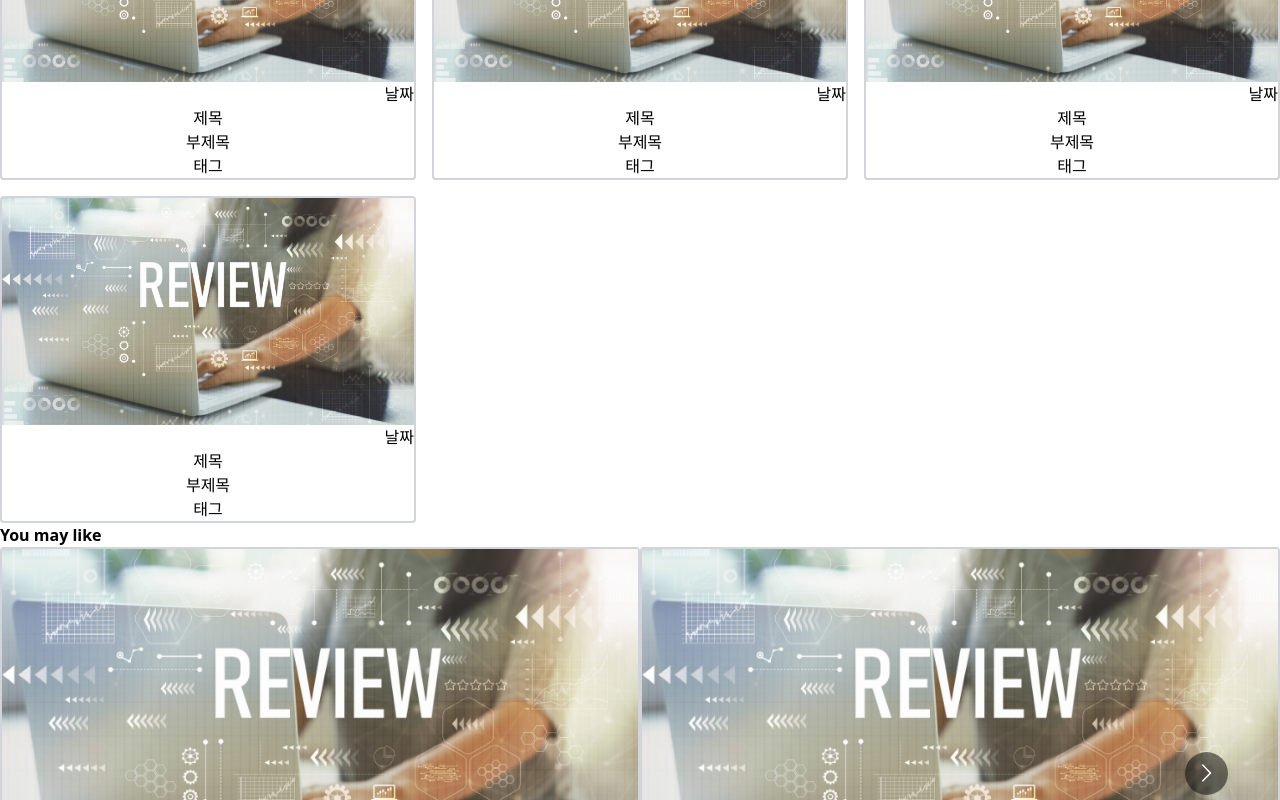
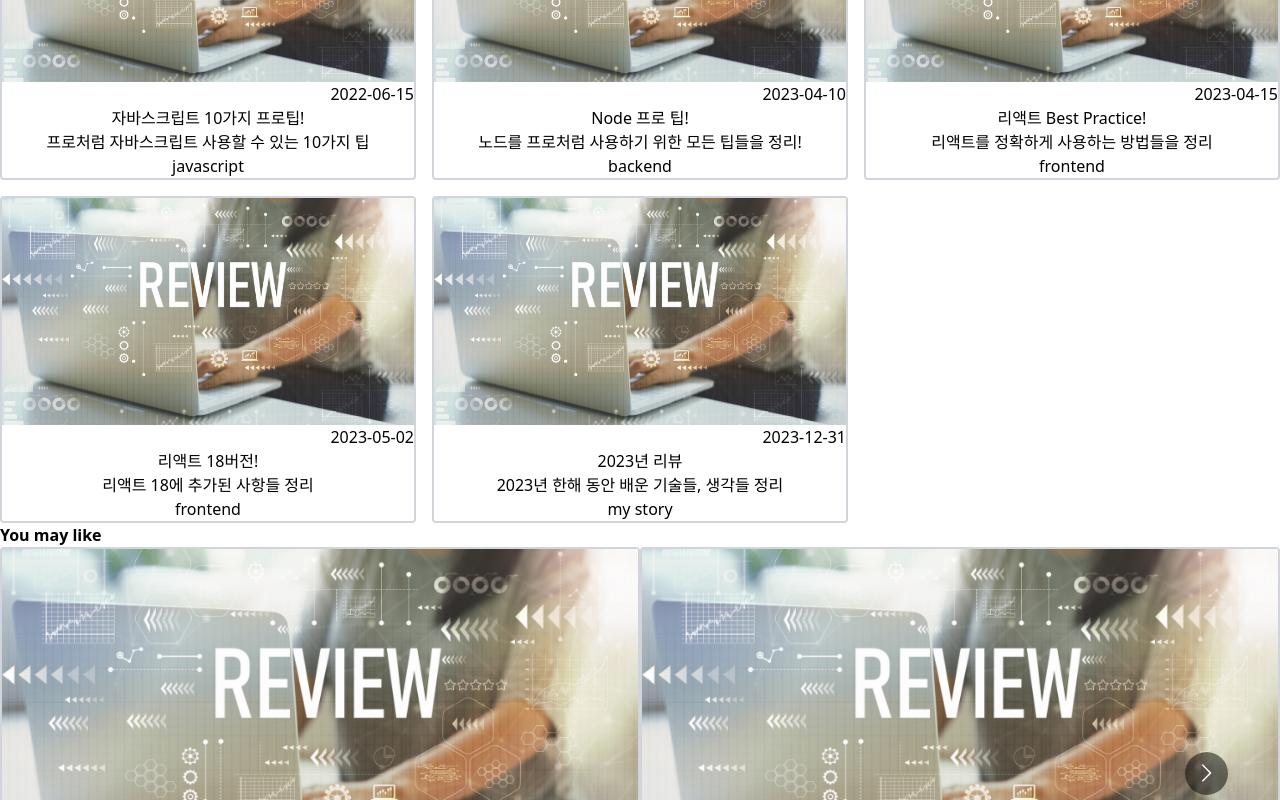
Before and after one commit to yhj12345/my_blog, a Next.js app: page / in a window 1280 px wide. Shown: the part 480-1280 px from the top of the page. Built offline with nearby package versions, Linux system fonts and the light colour scheme.

Commit message:
[FE] add : post data fetching

```diff
--- a/src/app/api/posts.ts
+++ b/src/app/api/posts.ts
@@ -4,7 +4,7 @@ import path from "path";
 export interface Post {
   title: string;
   description: string;
-  date: Date;
+  date: string;
   category: string;
   path: string;
   featured: boolean;
--- a/src/app/page.tsx
+++ b/src/app/page.tsx
@@ -6,7 +6,9 @@ export default function Home() {
   return (
     <section className="w-full">
       <Profile />
+      {/* @ts-expect-error Server Component */}
       <FeaturedPosts />
+      {/* @ts-expect-error Server Component */}
       <YouMayLike />
     </section>
   );
--- a/src/components/Card.tsx
+++ b/src/components/Card.tsx
@@ -1,15 +1,20 @@
 import Image from "next/image";
 import reviewImage from "../../public/images/posts/review-2023.png";
+import { Post } from "@/app/api/posts";
 
-const Card = () => {
+interface CardProps {
+  post: Post;
+}
+
+const Card = ({ post }: CardProps) => {
   return (
     <div className="rounded border-2 border-gray-300">
       <Image src={reviewImage} alt="thumbnail" />
-      <div className="text-right">날짜</div>
+      <div className="text-right">{post.date}</div>
       <div className="flex flex-col items-center">
-        <div>제목</div>
-        <div>부제목</div>
-        <div>태그</div>
+        <div>{post.title}</div>
+        <div>{post.description}</div>
+        <div>{post.category}</div>
       </div>
     </div>
   );
--- a/src/components/FeaturedPosts.tsx
+++ b/src/components/FeaturedPosts.tsx
@@ -1,16 +1,15 @@
-import { getFeaturedPosts } from "@/app/api/posts";
+import { Post, getFeaturedPosts } from "@/app/api/posts";
 import Card from "./Card";
 
-const FeaturedPosts = () => {
-  const featuredPosts = getFeaturedPosts();
+const FeaturedPosts = async () => {
+  const featuredPosts = await getFeaturedPosts();
   return (
     <div className="max-w-screen-xl mx-auto">
       <h3 className="font-bold">Featured Posts</h3>
       <div className="grid grid-cols-3 gap-4">
-        <Card />
-        <Card />
-        <Card />
-        <Card />
+        {featuredPosts.map((post: Post, idx) => {
+          return <Card key={idx} post={post} />;
+        })}
       </div>
     </div>
   );
--- /dev/null
+++ b/src/components/MultiCarousel.tsx
@@ -0,0 +1,28 @@
+"use client";
+import Carousel from "react-multi-carousel";
+import "react-multi-carousel/lib/styles.css";
+
+const MultiCarousel = ({ children }: { children: React.ReactNode }) => {
+  const responsive = {
+    superLargeDesktop: {
+      // the naming can be any, depends on you.
+      breakpoint: { max: 4000, min: 3000 },
+      items: 5,
+    },
+    desktop: {
+      breakpoint: { max: 3000, min: 1024 },
+      items: 5,
+    },
+    tablet: {
+      breakpoint: { max: 1024, min: 464 },
+      items: 2,
+    },
+    mobile: {
+      breakpoint: { max: 464, min: 0 },
+      items: 1,
+    },
+  };
+  return <Carousel responsive={responsive}>{children}</Carousel>;
+};
+
+export default MultiCarousel;
--- a/src/components/YouMayLike.tsx
+++ b/src/components/YouMayLike.tsx
@@ -1,40 +1,18 @@
-"use client";
+import { getNonFeaturedPosts } from "@/app/api/posts";
 import Card from "@/components/Card";
+import MultiCarousel from "./MultiCarousel";
 
-import Carousel from "react-multi-carousel";
-import "react-multi-carousel/lib/styles.css";
+const YouMayLike = async () => {
+  const nonFeaturedPosts = await getNonFeaturedPosts();
 
-const YouMayLike = () => {
-  const responsive = {
-    superLargeDesktop: {
-      // the naming can be any, depends on you.
-      breakpoint: { max: 4000, min: 3000 },
-      items: 5,
-    },
-    desktop: {
-      breakpoint: { max: 3000, min: 1024 },
-      items: 5,
-    },
-    tablet: {
-      breakpoint: { max: 1024, min: 464 },
-      items: 2,
-    },
-    mobile: {
-      breakpoint: { max: 464, min: 0 },
-      items: 1,
-    },
-  };
   return (
     <div className="max-w-screen-xl mx-auto">
       <h3 className="font-bold">You may like</h3>
-      <Carousel responsive={responsive}>
-        <Card />
-        <Card />
-        <Card />
-        <Card />
-        <Card />
-        <Card />
-      </Carousel>
+      <MultiCarousel>
+        {nonFeaturedPosts.map((post, idx) => {
+          return <Card key={idx} post={post} />;
+        })}
+      </MultiCarousel>
       ;
     </div>
   );
```
